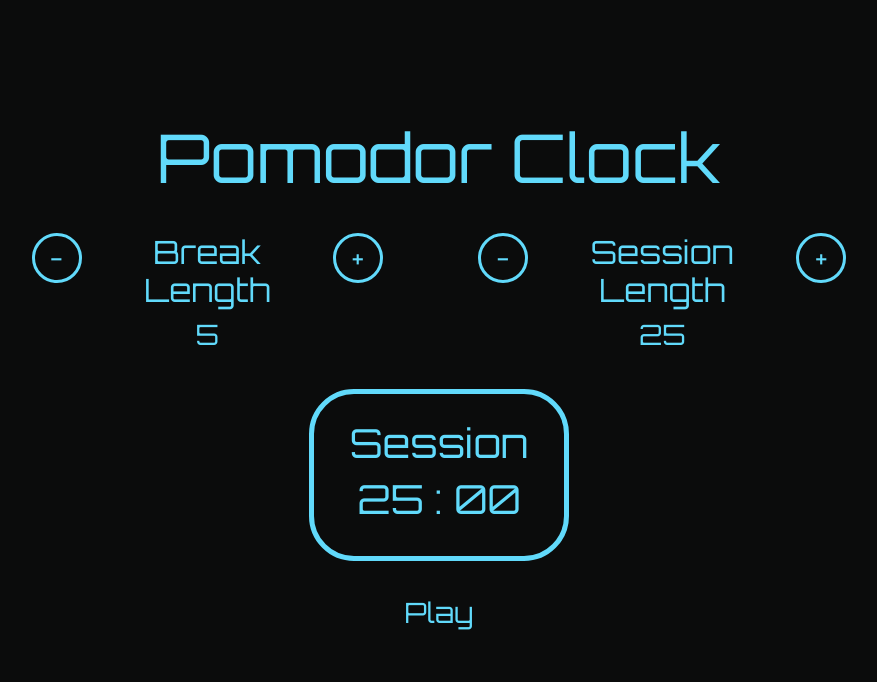
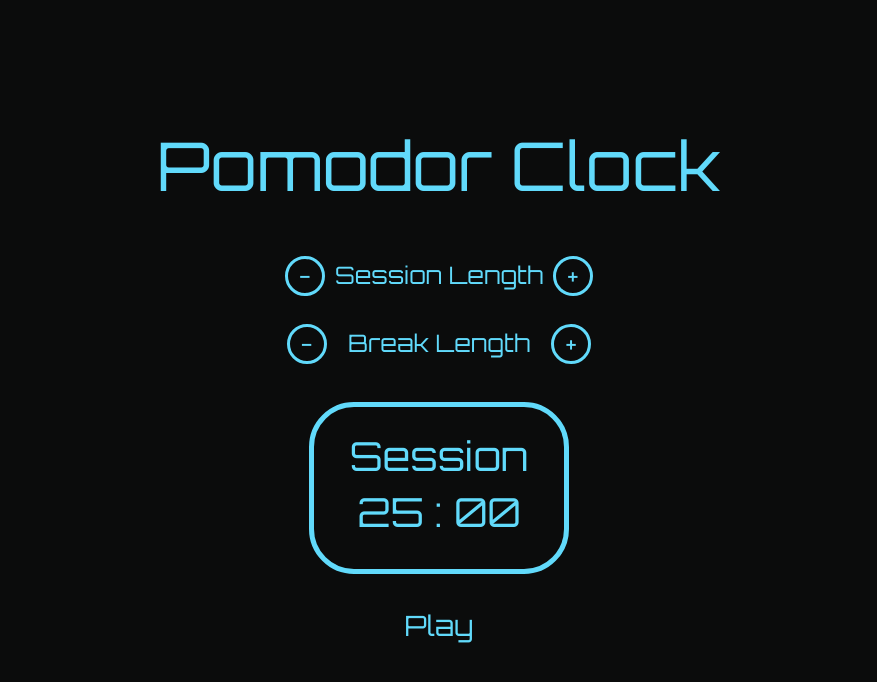
Before and after one commit to Cristian-Castillo/Pomodor-Clock-Project, a React (Create React App) app: page / in a window 1280 px wide. Shown: the top 682 px of the page, without its empty margins (201-1078 px from the left). Built offline with nearby package versions, Linux system fonts and the light colour scheme.

Commit message:
Add files via upload

```diff
--- a/src/components/Pomodor.js
+++ b/src/components/Pomodor.js
@@ -18,32 +18,26 @@ class Pomodor extends Component {
                         <div className ='row'>
                             <h1 className = 'pomodorTitle'>Pomodor Clock</h1>
                         </div>
-                            <div className ='row'>
-                                <div className ='col'>
-                                    <button>-</button>
-                                </div>
-                                <div className ='col'>
-                                    <h4 style={{fontSize:'2rem'}}>Break Length</h4>
-                                    <div className ='col'>
-                                        <BreakLength prop1 = {'5'}/>
-                                    </div>
-                                </div>
-                                <div className ='col'>
-                                    <button>+</button>
-                                </div>
-                                <div className ='col'>
-                                    <button>-</button>
-                                </div>
-                                <div className ='col'>
-                                    <h4 style={{fontSize:'2rem'}}>Session Length</h4>
-                                    <div className ='col'>
-                                        <SessionLength prop2 = {'25'}/>
-                                    </div>
-                                </div>
-                                <div className ='col'>
-                                    <button>+</button>
-                                </div>
+                        <div className = 'row'>
+                        <div class="col">
+                        <h4><span>
+                                <button className = 'btn1'>-</button>
+                                Session Length
+                                <button className = 'btn2'>+</button>
+                            </span>
+                        </h4>
+                        </div>
+                        </div>
+                        <div className ='row'>
+                            <div class="col">
+                            <h4><span>
+                                    <button className = 'btn3'>-</button>
+                                    Break Length
+                                    <button className = 'btn4'>+</button>
+                                </span>
+                            </h4>
                             </div>
+                        </div>
                         <div style= {{marginTop:'30px'}} className = 'row'>
                             <SessionTimeDisplay prop3 = '25 : 00'/>
                             <div style = {{margin:'auto'}}>
--- a/src/components/PomodorStyle.css
+++ b/src/components/PomodorStyle.css
@@ -16,8 +16,8 @@ button{
     border-radius:50%;
     outline:none;
     border:3px solid var(--customCyan);
-    height:50px;
-    width:50px;
+    height:40px;
+    width:40px;
 }
 
 button:hover{
@@ -27,16 +27,40 @@ button:hover{
 
 button:focus {outline:0;}
 
+.btn1{
+    position:relative;
+    right:10px;
+}
+
+.btn2{
+    position:relative;
+    left:10px;
+}
+
+.btn3{
+    position:relative;
+    right:21.3px;
+}
+
+.btn4{
+    position:relative;
+    left:21.3px;
+}
+
 /* Responsive div holds child components */
 .container-fluid{
     margin: 0px 5px 0px 5px;
+}
+/* All rows */
+.row{
+    margin-top:20px;
 }
 
 /* Main Pomodor Title */
 .pomodorTitle{
     font-size:4.2rem;
     margin:auto;
-    margin-bottom:35px;
+    margin-bottom:30px;
 }
 
 /* Play button */
```
